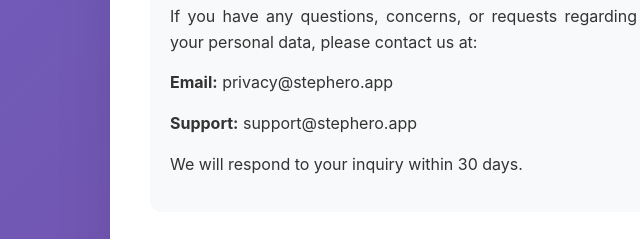
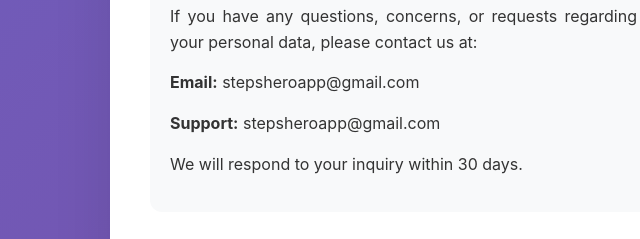
Before and after one commit to sultanalmukhan/pedometer-privacy, a plain HTML site: page index.html in a window 1280 px wide. Shown: the part 3265-3504 px from the top of the page, 150-790 px from the left. Drawn offline with Linux system fonts and the light colour scheme.

Commit message:
set gmail

```diff
--- a/index.html
+++ b/index.html
@@ -226,8 +226,8 @@
             <div class="contact-info">
                 <h2>Contact Us</h2>
                 <p>If you have any questions, concerns, or requests regarding this Privacy Policy or your personal data, please contact us at:</p>
-                <p><strong>Email:</strong> privacy@stephero.app</p>
-                <p><strong>Support:</strong> support@stephero.app</p>
+                <p><strong>Email:</strong> stepsheroapp@gmail.com</p>
+                <p><strong>Support:</strong> stepsheroapp@gmail.com</p>
                 <p>We will respond to your inquiry within 30 days.</p>
             </div>
 
```
